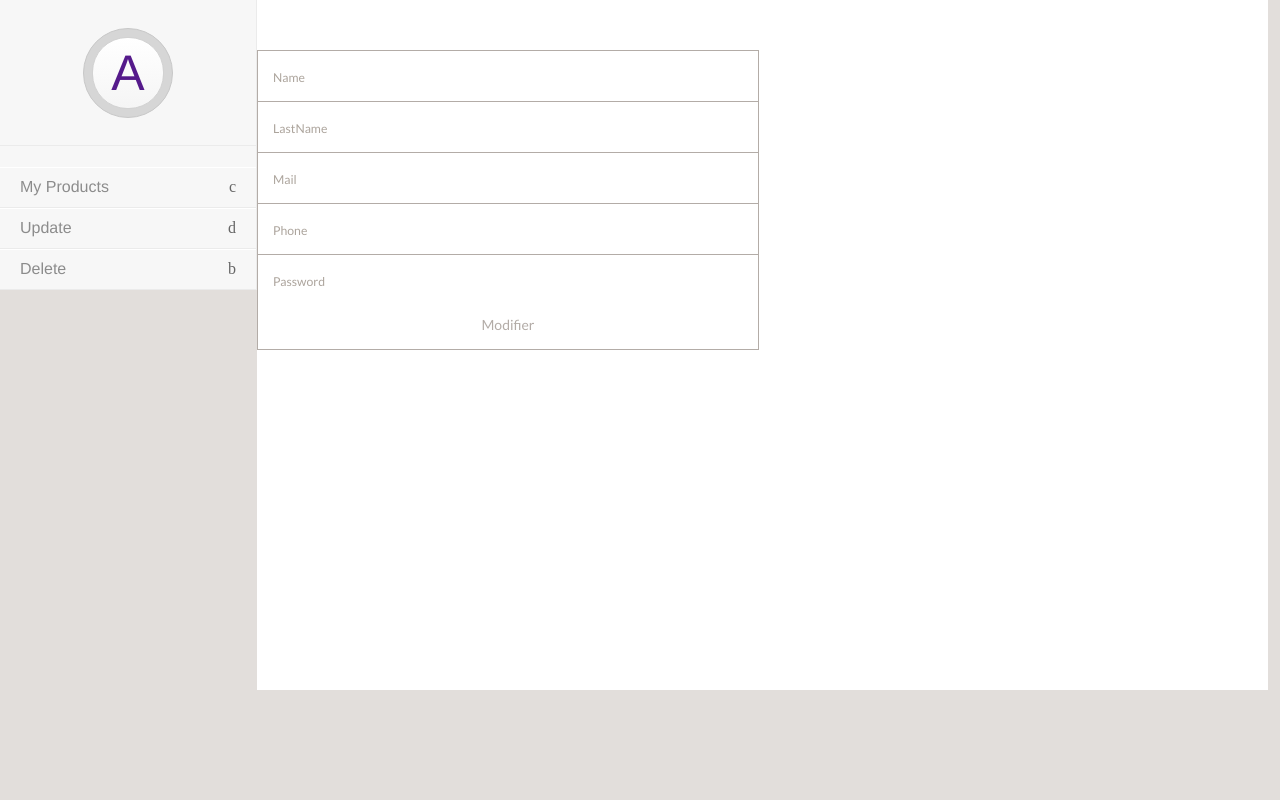
After one commit to DavSCo/YDaysB2, a PHP site: page /Views/adminUser.php in a window 1280 px wide, after a click on "Update". The commit adds this page. Run offline with PHP 8.4, Linux system fonts and the light colour scheme.

Commit message:
add update-delete-commande User

```diff
--- /dev/null
+++ b/Views/adminUser.php
@@ -0,0 +1,42 @@
+<!doctype html>
+<html lang="en">
+<head>
+    <meta charset="UTF-8">
+    <meta name="viewport"
+          content="width=device-width, user-scalable=no, initial-scale=1.0, maximum-scale=1.0, minimum-scale=1.0">
+    <meta http-equiv="X-UA-Compatible" content="ie=edge">
+    <link rel="stylesheet" href="Views/css/normalize.css">
+    <link rel="stylesheet" href="Views/css/styleform.css" charset="utf-8" />    <title>Document</title>
+</head>
+<body>
+<div class="admin-panel clearfix">
+    <div class="slidebar">
+        <div class="logo">
+            <a href=""></a>
+        </div>
+        <h1></h1>
+        <ul>
+            <li><a href="index.php?p=commandeUser" id="targeted">My Products</a></li>
+            <li><a href="#update">Update</a></li>
+            <li><a href="#delete">Delete</a></li>
+        </ul>
+    </div>
+    <div class="main">
+        <div class="mainContent clearfix">
+            <div id="update">
+                <form id="form" class="topBefore">
+                    <input type="text" placeholder="Name"  name="name">
+                    <input type="text" placeholder="LastName"  name="last_name">
+                    <input type="email" placeholder="Mail" name="mail">
+                    <input type="text" placeholder="Phone" name="phone">
+                    <input type="password" placeholder="Password" name="password">
+                    <input id="submit" type="submit" value="Modifier">
+                </form>
+            </div>
+            <div class="delete" id="delete">
+                <a href="index.php?p=delete_user&id=">Confirmer</a>
+            </div>
+        </div>
+    </div>
+</body>
+</html>
--- /dev/null
+++ b/Views/css/styleform.css
@@ -0,0 +1,168 @@
+@import url(https://fonts.googleapis.com/css?family=Lato:100,300,400);
+
+input::-webkit-input-placeholder, textarea::-webkit-input-placeholder {
+    color: #aca49c;
+    font-size: 0.875em;
+}
+
+input:focus::-webkit-input-placeholder, textarea:focus::-webkit-input-placeholder {
+    color: #bbb5af;
+}
+
+input::-moz-placeholder, textarea::-moz-placeholder {
+    color: #aca49c;
+    font-size: 0.875em;
+}
+
+input:focus::-moz-placeholder, textarea:focus::-moz-placeholder {
+    color: #bbb5af;
+}
+
+input::placeholder, textarea::placeholder {
+    color: #aca49c;
+    font-size: 0.875em;
+}
+
+input:focus::placeholder, textarea::focus:placeholder {
+    color: #bbb5af;
+}
+
+input::-ms-placeholder, textarea::-ms-placeholder {
+    color: #aca49c;
+    font-size: 0.875em;
+}
+
+input:focus::-ms-placeholder, textarea:focus::-ms-placeholder {
+    color: #bbb5af;
+}
+
+/* on hover placeholder */
+
+input:hover::-webkit-input-placeholder, textarea:hover::-webkit-input-placeholder {
+    color: #e2dedb;
+    font-size: 0.875em;
+}
+
+input:hover:focus::-webkit-input-placeholder, textarea:hover:focus::-webkit-input-placeholder {
+    color: #cbc6c1;
+}
+
+input:hover::-moz-placeholder, textarea:hover::-moz-placeholder {
+    color: #e2dedb;
+    font-size: 0.875em;
+}
+
+input:hover:focus::-moz-placeholder, textarea:hover:focus::-moz-placeholder {
+    color: #cbc6c1;
+}
+
+input:hover::placeholder, textarea:hover::placeholder {
+    color: #e2dedb;
+    font-size: 0.875em;
+}
+
+input:hover:focus::placeholder, textarea:hover:focus::placeholder {
+    color: #cbc6c1;
+}
+
+input:hover::placeholder, textarea:hover::placeholder {
+    color: #e2dedb;
+    font-size: 0.875em;
+}
+
+input:hover:focus::-ms-placeholder, textarea:hover::focus:-ms-placeholder {
+    color: #cbc6c1;
+}
+
+body {
+    font-family: 'Lato', sans-serif;
+    background: #e2dedb;
+    color: #b3aca7;
+}
+
+header {
+    position: relative;
+    margin: 100px 0 25px 0;
+    font-size: 2.3em;
+    text-align: center;
+    letter-spacing: 7px;
+}
+
+#form {
+    position: relative;
+    width: 500px;
+    margin: 50px auto 100px auto;
+}
+
+input {
+    font-family: 'Lato', sans-serif;
+    font-size: 0.875em;
+    width: 470px;
+    height: 50px;
+    padding: 0px 15px 0px 15px;
+
+    background: transparent;
+    outline: none;
+    color: #726659;
+
+    border: solid 1px #b3aca7;
+    border-bottom: none;
+
+    transition: all 0.3s ease-in-out;
+    -webkit-transition: all 0.3s ease-in-out;
+    -moz-transition: all 0.3s ease-in-out;
+    -ms-transition: all 0.3s ease-in-out;
+}
+
+input:hover {
+    background: #b3aca7;
+    color: #e2dedb;
+}
+
+textarea {
+    width: 470px;
+    max-width: 470px;
+    height: 110px;
+    max-height: 110px;
+    padding: 15px;
+
+    background: transparent;
+    outline: none;
+
+    color: #726659;
+    font-family: 'Lato', sans-serif;
+    font-size: 0.875em;
+
+    border: solid 1px #b3aca7;
+
+    transition: all 0.3s ease-in-out;
+    -webkit-transition: all 0.3s ease-in-out;
+    -moz-transition: all 0.3s ease-in-out;
+    -ms-transition: all 0.3s ease-in-out;
+}
+
+textarea:hover {
+    background: #b3aca7;
+    color: #e2dedb;
+}
+
+#submit {
+    width: 502px;
+
+    padding: 0;
+    margin: -5px 0px 0px 0px;
+
+    font-family: 'Lato', sans-serif;
+    font-size: 0.875em;
+    color: #b3aca7;
+
+    outline:none;
+    cursor: pointer;
+
+    border: solid 1px #b3aca7;
+    border-top: none;
+}
+
+#submit:hover {
+    color: #e2dedb;
+}
--- a/Views/home.php
+++ b/Views/home.php
@@ -18,7 +18,7 @@ require_once ('Views/Layout.php');
                     </a>
                 </li>
                 <li class="nav-item">
-                    <a class="nav-link" href="#">About</a>
+                    <a class="nav-link" href="index.php?p=adminUser">AdminUser</a>
                 </li>
                 <li class="nav-item">
                     <a class="nav-link" href="#">Services</a>
--- a/index.php
+++ b/index.php
@@ -5,4 +5,10 @@ ini_set('display_errors', 1);
 
 if (!isset($_GET['p']) OR $_GET['p'] === 'index') {
 require_once('Controllers/homeController.php');
+}elseif(!isset($_GET['p']) OR $_GET['p'] === 'adminUser'){
+require_once ('Controllers/updateUserController.php');
+}elseif(!isset($_GET['p']) OR $_GET['p'] === 'delete_user'){
+require_once ('Controllers/deleteUserController.php');
+}elseif(!isset($_GET['p']) OR $_GET['p'] === 'commandeUser'){
+require_once ('Controllers/afficherCommandeController.php');
 }
```
Also changed, not shown: Controllers/afficherCommandeController.php (added, +12 -0 lines), Controllers/deleteUserController.php (added, +14 -0 lines), Controllers/updateUserController.php (added, +18 -0 lines), Models/CommandeSQL.php (added, +24 -0 lines), Models/UserSQL.php (+57 -6 lines), Views/commandeUser.php (added, +20 -0 lines), Views/css/normalize.css (added).
